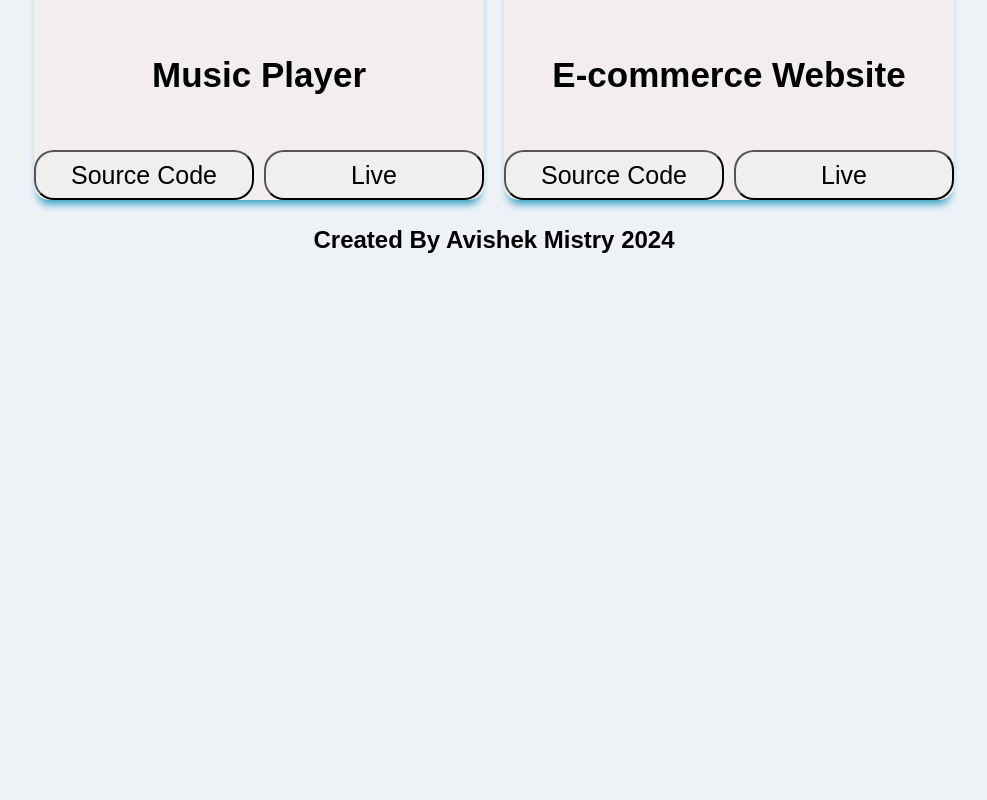
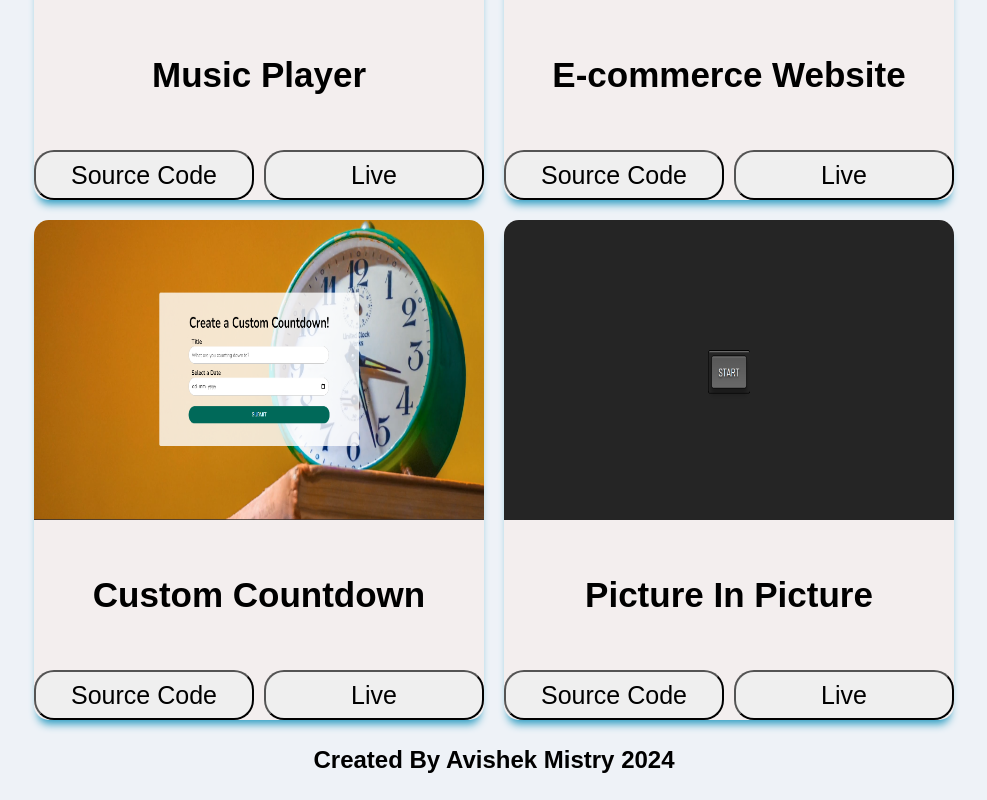
Before and after one commit to avishek195/Avishek-Mistry-Portfolio, a React (Vite) app: page / in a window 1280 px wide. Shown: the part 2415-3215 px from the top of the page, without its empty margins (146-1133 px from the left). Before the commit the page ends 2695 px from the top, so only its background shows below. Built offline with nearby package versions, Linux system fonts and the light colour scheme; a web font is replaced by a local one.

Commit message:
complete project section

```diff
--- a/src/Components/Projects/Project.jsx
+++ b/src/Components/Projects/Project.jsx
@@ -3,6 +3,8 @@ import jokeTeller from "../../assets/images/joke_teller.png";
 import pokemon from "../../assets/images/Pokemon.png";
 import musicPlayer from "../../assets/images/music-player.png";
 import ecommerceSite from "../../assets/images/shooping-site.png";
+import coustomCountdown from "../../assets/images/custom-countdown.png";
+import pictureInPicture from "../../assets/images/picture-in-picture.png";
 import "./project.css";
 
 const Project = () => {
@@ -30,6 +32,20 @@ const Project = () => {
       imgSrc: ecommerceSite,
       sourceLink: "https://github.com/avishek195/React-Card-Project",
       liveLink: "https://eclectic-torrone-365ea9.netlify.app/",
+    },
+    {
+      title: "Custom Countdown",
+      imgSrc: coustomCountdown,
+      sourceLink: "https://github.com/avishek195/custom-countdown",
+      liveLink: "https://avishek195.github.io/custom-countdown/",
+    },
+    {
+      title: "Picture In Picture",
+      imgSrc: pictureInPicture,
+      sourceLink:
+        "https://github.com/avishek195/picture-in-picture-using-javascript",
+      liveLink:
+        "https://avishek195.github.io/picture-in-picture-using-javascript/",
     },
   ];
   return (
```
Also changed, not shown: src/assets/images/custom-countdown.png (added), src/assets/images/picture-in-picture.png (added).
